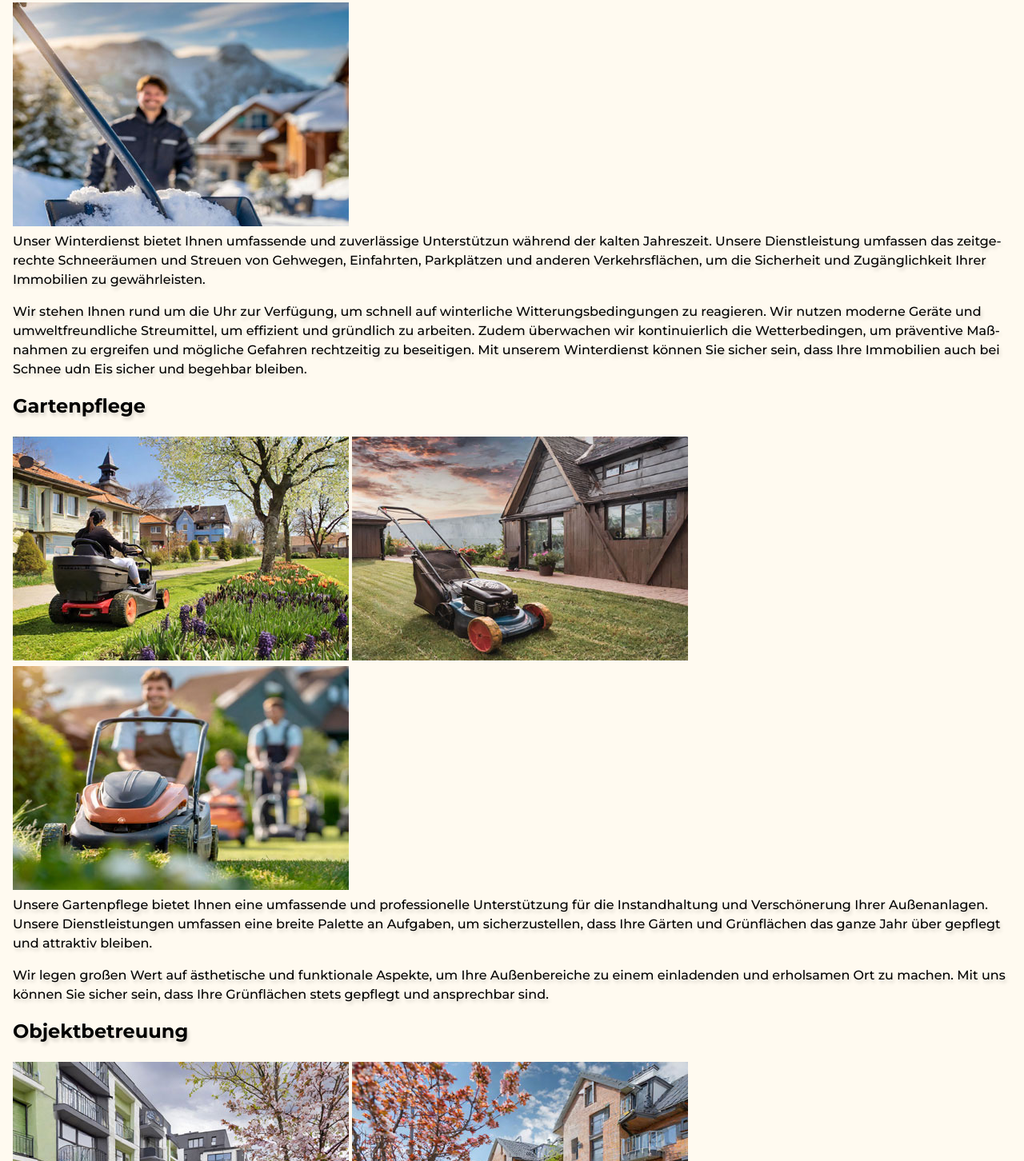
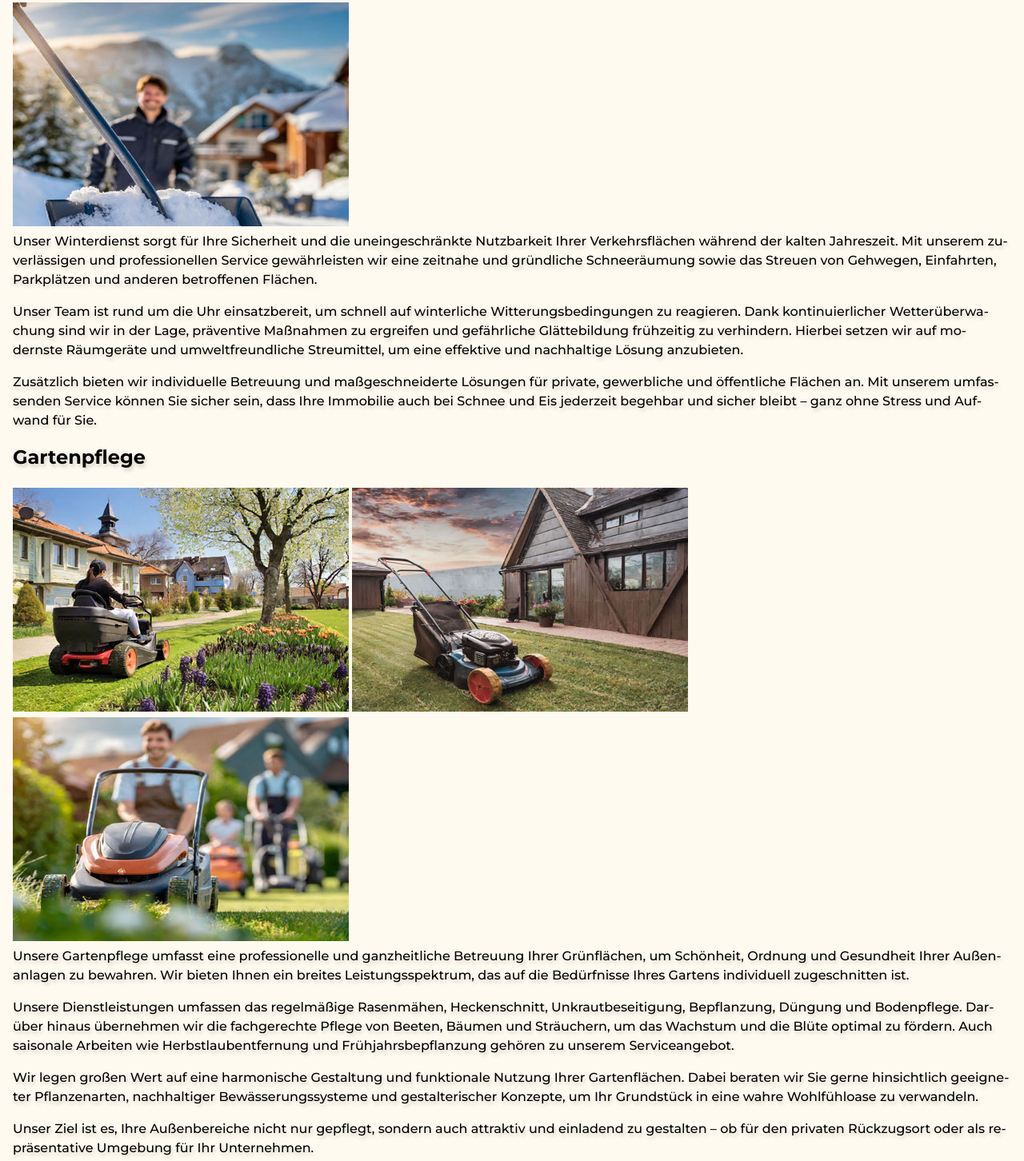
Before and after one commit to IU-Webprogrammierung/web-programmierung-Claudy-Web, a plain HTML site: page leistungen.html in a window 1280 px wide. Shown: the part 608-2060 px from the top of the page at 80% size. Drawn offline with Linux system fonts and the light colour scheme.

Commit message:
Leistungen-Seite HTML fertig

```diff
--- a/leistungen.html
+++ b/leistungen.html
@@ -63,72 +63,97 @@
             <section>
                 <img class="bilder-content" src="pictures/Schneefräse420x280.jpg" alt="Schneefräse im Einsatz"
                     srcset="pictures/Schneefräse840x560.jpg 2x">
-                 <img class="bilder-content" src="pictures/Schnee-schaufeln420x280.jpg" alt="Person schaufelt Schnee"
+                <img class="bilder-content" src="pictures/Schnee-schaufeln420x280.jpg" alt="Person schaufelt Schnee"
                     srcset="pictures/Schnee-schaufeln840x560.jpg 2x">
                 <img class="bilder-content" src="pictures/Schneeschippe420x280.jpg" alt="Schneeschippe im Vordergrund,
                     Hintergrund verschwommene Berge." srcset="pictures/Schneeschippe840x560.jpg 2x">
             </section>
             <section>
                 <p>
-                    Unser Winterdienst bietet Ihnen umfassende und zuverlässige Unterstützun während der kalten
-                    Jahreszeit. Unsere Dienstleistung umfassen das zeitgerechte Schneeräumen und Streuen von Gehwegen,
-                    Einfahrten, Parkplätzen und anderen Verkehrsflächen, um die Sicherheit und Zugänglichkeit Ihrer
-                    Immobilien zu gewährleisten.
+                    Unser Winterdienst sorgt für Ihre Sicherheit und die uneingeschränkte Nutzbarkeit Ihrer
+                    Verkehrsflächen während der kalten Jahreszeit. Mit unserem zuverlässigen und professionellen Service
+                    gewährleisten wir eine zeitnahe und gründliche Schneeräumung sowie das Streuen von Gehwegen,
+                    Einfahrten, Parkplätzen und anderen betroffenen Flächen.
                 </p>
                 <p>
-                    Wir stehen Ihnen rund um die Uhr zur Verfügung, um schnell auf winterliche Witterungsbedingungen
-                    zu reagieren. Wir nutzen moderne Geräte und umweltfreundliche Streumittel, um effizient und
-                    gründlich zu arbeiten. Zudem überwachen wir kontinuierlich die Wetterbedingen, um präventive
-                    Maßnahmen zu ergreifen und mögliche Gefahren rechtzeitig zu beseitigen. Mit unserem Winterdienst
-                    können Sie sicher sein, dass Ihre Immobilien auch bei Schnee udn Eis sicher und begehbar bleiben.
+                    Unser Team ist rund um die Uhr einsatzbereit, um schnell auf winterliche Witterungsbedingungen zu
+                    reagieren. Dank kontinuierlicher Wetterüberwachung sind wir in der Lage, präventive Maßnahmen zu
+                    ergreifen und gefährliche Glättebildung frühzeitig zu verhindern. Hierbei setzen wir auf modernste
+                    Räumgeräte und umweltfreundliche Streumittel, um eine effektive und nachhaltige Lösung anzubieten.
+                </p>
+                <p>
+                    Zusätzlich bieten wir individuelle Betreuung und maßgeschneiderte Lösungen für private, gewerbliche
+                    und öffentliche Flächen an. Mit unserem umfassenden Service können Sie sicher sein, dass Ihre
+                    Immobilie auch bei Schnee und Eis jederzeit begehbar und sicher bleibt – ganz ohne Stress und
+                    Aufwand für Sie.
                 </p>
             </section>
         </article>
         <article>
             <h2>Gartenpflege</h2>
             <section>
-                <img class="bilder-content" src="pictures/Rasen-mähen420x280.jpg" alt="Frau mäht Rasen mit Sitzrasenmäher"
-                    srcset="pictures/Rasen-mähen840x560.jpg 2x">
-                 <img class="bilder-content" src="pictures/Rasenmäher420x280.jpg" alt="Rasenmäher auf Rasen"
+                <img class="bilder-content" src="pictures/Rasen-mähen420x280.jpg"
+                    alt="Frau mäht Rasen mit Sitzrasenmäher" srcset="pictures/Rasen-mähen840x560.jpg 2x">
+                <img class="bilder-content" src="pictures/Rasenmäher420x280.jpg" alt="Rasenmäher auf Rasen"
                     srcset="pictures/Rasenmäher840x560.jpg 2x">
-                <img class="bilder-content" src="pictures/Rasenmäher-vorne420x280.jpg" alt="Vorderansicht eines Rasenmähers"
-                    srcset="pictures/Rasenmäher-vorne840x560.jpg 2x">
+                <img class="bilder-content" src="pictures/Rasenmäher-vorne420x280.jpg"
+                    alt="Vorderansicht eines Rasenmähers" srcset="pictures/Rasenmäher-vorne840x560.jpg 2x">
             </section>
             <section>
                 <p>
-                    Unsere Gartenpflege bietet Ihnen eine umfassende und professionelle Unterstützung für die
-                    Instandhaltung und Verschönerung Ihrer Außenanlagen. Unsere Dienstleistungen umfassen eine
-                    breite Palette an Aufgaben, um sicherzustellen, dass Ihre Gärten und Grünflächen das ganze
-                    Jahr über gepflegt und attraktiv bleiben.
+                    Unsere Gartenpflege umfasst eine professionelle und ganzheitliche Betreuung Ihrer Grünflächen, um
+                    Schönheit, Ordnung und Gesundheit Ihrer Außenanlagen zu bewahren. Wir bieten Ihnen ein breites
+                    Leistungsspektrum, das auf die Bedürfnisse Ihres Gartens individuell zugeschnitten ist.
                 </p>
                 <p>
-                    Wir legen großen Wert auf ästhetische und funktionale Aspekte, um Ihre Außenbereiche zu einem
-                    einladenden und erholsamen Ort zu machen. Mit uns können Sie sicher sein, dass Ihre Grünflächen
-                    stets gepflegt und ansprechbar sind.
+                    Unsere Dienstleistungen umfassen das regelmäßige Rasenmähen, Heckenschnitt, Unkrautbeseitigung,
+                    Bepflanzung, Düngung und Bodenpflege. Darüber hinaus übernehmen wir die fachgerechte Pflege von
+                    Beeten, Bäumen und Sträuchern, um das Wachstum und die Blüte optimal zu fördern. Auch saisonale
+                    Arbeiten wie Herbstlaubentfernung und Frühjahrsbepflanzung gehören zu unserem Serviceangebot.
+                </p>
+                <p>
+                    Wir legen großen Wert auf eine harmonische Gestaltung und funktionale Nutzung Ihrer Gartenflächen.
+                    Dabei beraten wir Sie gerne hinsichtlich geeigneter Pflanzenarten, nachhaltiger Bewässerungssysteme
+                    und gestalterischer Konzepte, um Ihr Grundstück in eine wahre Wohlfühloase zu verwandeln.
+                </p>
+                <p>
+                    Unser Ziel ist es, Ihre Außenbereiche nicht nur gepflegt, sondern auch attraktiv und einladend zu
+                    gestalten – ob für den privaten Rückzugsort oder als repräsentative Umgebung für Ihr Unternehmen.
                 </p>
             </section>
         </article>
         <article>
             <h2>Objektbetreuung</h2>
             <section>
-                <img class="bilder-content" src="pictures/Objektbetreuung_lila420x280.jpg" alt="grün antrazit Gebäude mit Garten"
-                    srcset="pictures/Objektbetreuung_lila840x560.jpg 2x">
-                 <img class="bilder-content" src="pictures/Objektbetreuung-mit-Garten420x280.jpg" alt="Backsteingebäude mit Garten"
-                    srcset="pictures/Objektbetreuung-mit-Garten840x560.jpg 2x">
+                <img class="bilder-content" src="pictures/Objektbetreuung_lila420x280.jpg"
+                    alt="grün antrazit Gebäude mit Garten" srcset="pictures/Objektbetreuung_lila840x560.jpg 2x">
+                <img class="bilder-content" src="pictures/Objektbetreuung-mit-Garten420x280.jpg"
+                    alt="Backsteingebäude mit Garten" srcset="pictures/Objektbetreuung-mit-Garten840x560.jpg 2x">
                 <img class="bilder-content" src="pictures/Hecken-schneiden420x280.jpg" alt="Person schneidet Hecke"
                     srcset="pictures/Hecken-schneiden840x560.jpg 2x">
             </section>
             <section>
                 <p>
-                    Unsere Objektbetreuung bietet Ihnen eine umfassende und professionelle Unterstützung bei der
-                    Pflege und Wartung Ihrer Immobilien. Wir sorgen dafür, dass Ihre Gebäude und Außenanlagen
-                    stets in einwandfreiemZustand sind und ihre Funktionalität und Attraktivität bewahren.
+                    Unsere Objektbetreuung bietet Ihnen eine umfassende und professionelle Instandhaltung Ihrer
+                    Immobilien und Außenanlagen, um deren Wert, Sicherheit und Funktionalität langfristig zu erhalten.
+                    Wir übernehmen sämtliche Aufgaben der Pflege, Wartung und Kontrolle, um eine einwandfreie Nutzung
+                    Ihrer Gebäude sicherzustellen.
                 </p>
                 <p>
-                    Wir arbeiten zuverlässig und effizient, um sicherzustellen, dass alle Aspekte der Objektbetreuung
-                    abgedeckt sind. Wir legen großen Wert auf Präzision und Sorgfalt, um die Lebensdauer und den
-                    Wert Ihrer Immoblien zu erhalten und zu steigern. Mit uns können Sie sicher sein, dass Ihre
-                    Gebäude stets optimal betreut und gepflegt sind.
+                    Unser Service umfasst unter anderem die regelmäßige Reinigung, kleinere Reparaturen, technische
+                    Kontrollen, Grünflächenpflege sowie die Überwachung der Gebäudesubstanz. Zudem sorgen wir dafür,
+                    dass haustechnische Anlagen ordnungsgemäß funktionieren, kleinere Schäden frühzeitig erkannt und
+                    behoben werden und Ihre Immobilie stets in einem optimalen Zustand bleibt.
+                </p>
+                <p>
+                    Durch regelmäßige Inspektionen und präventive Maßnahmen tragen wir dazu bei, dass größere und
+                    kostenintensive Schäden vermieden werden. Unsere flexiblen und maßgeschneiderten Dienstleistungen
+                    richten sich sowohl an private Immobilienbesitzer als auch an gewerbliche Kunden und
+                    Hausverwaltungen.
+                </p>
+                <p>
+                    Mit unserer professionellen Betreuung können Sie sich beruhigt auf Ihr Kerngeschäft oder Ihre
+                    persönliche Nutzung konzentrieren – wir kümmern uns zuverlässig um den Rest.
                 </p>
             </section>
         </article>
```
